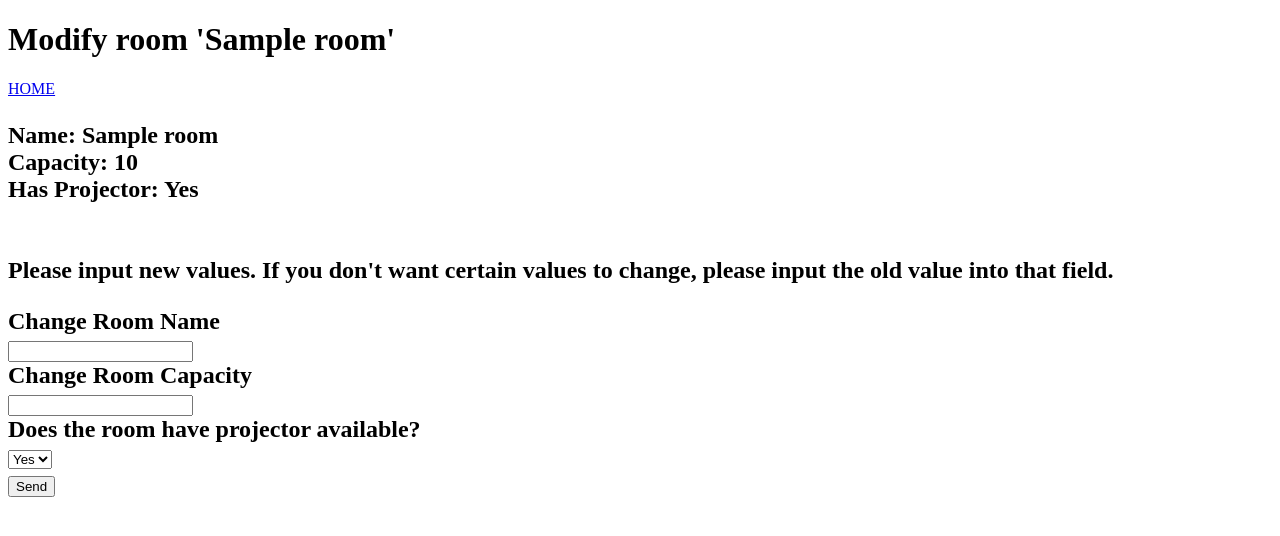
After one commit to MaciejKuberski/Meeting_Room_Reservation, a Django app: page /room/modify/1 in a window 1280 px wide. The commit adds this page. Shown: the top 536 px of the page. Run offline with Django 4.2, Linux system fonts and the light colour scheme; tables that the repository leaves empty hold one stand-in row (values such as "Sample post").

Commit message:
modify room

```diff
--- a/RoomReserve/RoomReserve/urls.py
+++ b/RoomReserve/RoomReserve/urls.py
@@ -15,7 +15,7 @@ Including another URLconf
 """
 from django.contrib import admin
 from django.urls import path
-from room_reserve_app.views import HomePage, RoomList, NewRoom, DeleteRoom
+from room_reserve_app.views import HomePage, RoomList, NewRoom, DeleteRoom, ModifyRoom
 
 urlpatterns = [
     path('admin/', admin.site.urls),
@@ -23,4 +23,5 @@ urlpatterns = [
     path('room/list/', RoomList.as_view()),
     path('room/new/', NewRoom.as_view()),
     path('room/delete/<int:room_id>', DeleteRoom.as_view()),
+    path('room/modify/<int:room_id>', ModifyRoom.as_view()),
 ]
--- /dev/null
+++ b/RoomReserve/room_reserve_app/templates/modify-room.html
@@ -0,0 +1,41 @@
+<!DOCTYPE html>
+<html lang="en">
+<head>
+    <meta charset="UTF-8">
+    <title>Title</title>
+</head>
+<body>
+<h1>Modify room '{{room.0.1}}'<br></h1>
+<a href="http://127.0.0.1:8000">HOME</a><br>
+    <h2>{{message}}</h2>
+<h2>
+<p>
+    <input type="hidden" value="{{room.0.0}}" name="room_id_number">
+    Name: {{room.0.1}}<br>
+    Capacity: {{room.0.2}}<br>
+    Has Projector: {%if room.0.3%} Yes {%else%} No {%endif%}<br><br><br>
+    Please input new values. If you don't want certain values to change, please input the old value into that field.
+</p>
+</h2>
+
+<h2>
+    <p>
+    <form method="POST">
+        {%csrf_token%}
+        Change Room Name<br>
+        <input name="room_name" type="text"/><br>
+        Change Room Capacity<br>
+        <input name="room_capacity" type="number"><br>
+        Does the room have projector available?<br>
+        <select name="projector_available">
+            <option value="True">Yes</option>
+            <option value="False">No</option>
+        </select><br>
+        <a href="http://127.0.0.1:8000/room/list">
+            <input type="submit" value="Send"/>
+        </a>
+    </form>
+    </p>
+</h2>
+</body>
+</html>
--- a/RoomReserve/room_reserve_app/templates/new-room.html
+++ b/RoomReserve/room_reserve_app/templates/new-room.html
@@ -30,7 +30,7 @@
             <option value="False">No</option>
         </select><br>
         <label>
-            <input type="submit" value="Wyślij"/>
+            <input type="submit" value="Send"/>
         </label>
     </form>
 </main>
--- a/RoomReserve/room_reserve_app/templates/room-list.html
+++ b/RoomReserve/room_reserve_app/templates/room-list.html
@@ -5,7 +5,7 @@
     <title>Title</title>
 </head>
 <body>
-<h1>List of Available Rooms<br></h2>
+<h1>List of Available Rooms<br></h1>
 <a href="http://127.0.0.1:8000">HOME</a><br>
     <h2>{{message}}</h2>
 <ol>
--- a/RoomReserve/room_reserve_app/views.py
+++ b/RoomReserve/room_reserve_app/views.py
@@ -2,7 +2,7 @@ from django.shortcuts import render, redirect, get_object_or_404
 from django.http import HttpResponse
 from django.views import View
 from room_reserve_app.models import Room
-from django.db import IntegrityError
+from django.db import IntegrityError, DataError
 
 # Create your views here.
 
@@ -29,24 +29,61 @@ class NewRoom(View):
 
     def post(self,request):
         room_name = request.POST.get('room_name')
-        room_capacity = request.POST.get('room_capacity', 1)
+        room_capacity = request.POST.get('room_capacity', )
         projector_available = request.POST.get('projector_available', 'no')
 
+
         try:
-            Room.objects.create(room_name = room_name,
-                            room_capacity = room_capacity,
-                            projector_available = projector_available)
-            ctx = {"message": "Room Added!"}
+            if int(room_capacity) > 0:
+                Room.objects.create(room_name = room_name,
+                                room_capacity = room_capacity,
+                                projector_available = projector_available)
+                ctx = {"message": "Room Added!"}
+                return render(request, 'new-room.html', ctx)
+            else:
+                ctx = {"message": "Capacity needs to be a positive  number and cannot be 0"}
+                return render(request, 'new-room.html', ctx)
+
+        except (IntegrityError, ValueError, DataError):
+            ctx = {"message": "Wrong Input, room was NOT added, possible reasons:",
+                   "reasons": ("Fields cannot be empty","Room with that name already exists",
+                               "Capacity cannot be higher than 32767 ")}
             return render(request, 'new-room.html', ctx)
 
-        except (IntegrityError, ValueError):
-            ctx = {"message": "Wrong Input, room was NOT added, possible reasons:",
-                   "reasons": ("Fields cannot be empty","Room with that name already exists",
-                               "Wrong capacity (number needs to be positive, not higher than 32767)",)}
-            return render(request, 'new-room.html', ctx)
+
 
 
 class DeleteRoom(View):
     def get(self, request, room_id):
         Room.objects.filter(pk=room_id).delete()
         return redirect('http://127.0.0.1:8000/room/list')
+
+
+class ModifyRoom(View):
+    def get(self, request, room_id):
+        room = Room.objects.filter(pk = room_id).values_list()
+        ctx = {"room" : room}
+        return render(request, "modify-room.html", ctx)
+    def post(self, request, room_id):
+
+        new_room_name = request.POST.get('room_name')
+        new_room_capacity = request.POST.get('room_capacity')
+        new_projector_available = request.POST.get('projector_available')
+        rooms = Room.objects.all().values_list()
+
+        try:
+            if int(new_room_capacity) > 0:
+                Room.objects.filter(pk = room_id).update(room_name = new_room_name, room_capacity = new_room_capacity,
+                                                         projector_available = new_projector_available)
+                ctx = {"message" : "Changes made successfully",
+                       "rooms":rooms}
+                return render(request,"room-list.html", ctx)
+            else:
+                ctx = {"message": "Capacity needs to be a positive  number and cannot be 0"}
+                return render(request, 'room-list.html', ctx)
+
+        except (IntegrityError, ValueError, DataError):
+            ctx = {"message" : "Changes were not made. Possible reasons: empty fields, name taken, "
+                               "max capacity exceeded, capacity not a positive number or 0",
+                   "rooms":rooms}
+            return render(request, "room-list.html", ctx)
```
